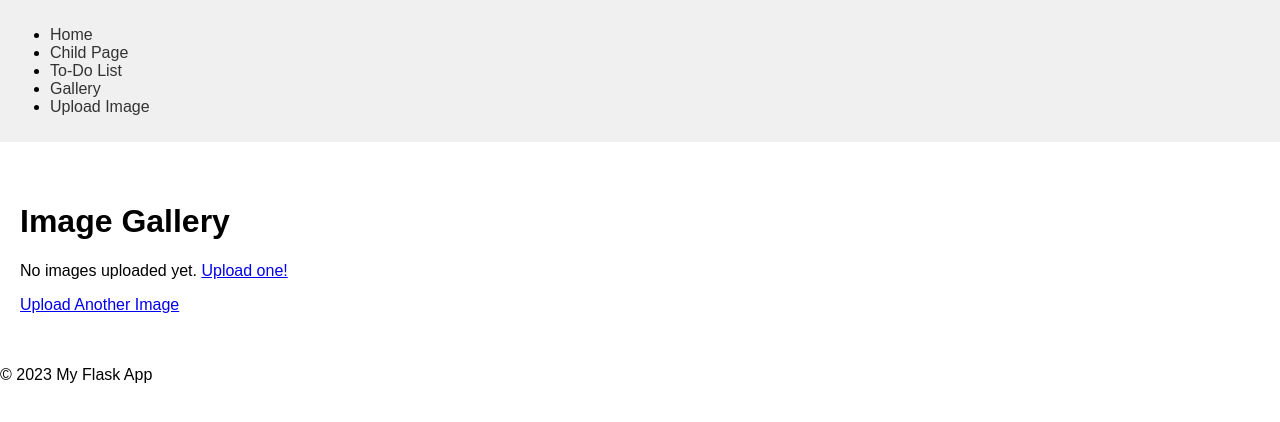
After one commit to jonnygiger/webshowcase, a Flask app: page /gallery in a window 1280 px wide. The commit adds this page. Shown: the top 422 px of the page. Run offline with Flask 2, Linux system fonts and the light colour scheme.

Commit message:
feat: Add image gallery feature
This commit introduces a new image gallery feature to the Flask application.

The image gallery allows you to upload images (PNG, JPG, JPEG, GIF)
which are then displayed on a gallery page. This feature demonstrates
several Flask functionalities, including:
- File uploads and validation
- Serving static files from a designated upload folder
- Secure filename handling
- Dynamic routing for displaying images
- Templating for the upload form and gallery view
- Flash messages for user feedback
- Application configuration for upload settings

Key changes:
- Added new routes: `/gallery/upload`, `/gallery`, and `/uploads/<filename>`.
- Created new templates: `upload_image.html` and `gallery.html`.
- Configured an `uploads` directory for storing images (added to .gitignore).
- Updated `base.html` with navigation links to the gallery.
- Added comprehensive unit tests for the new functionality, ensuring
  proper handling of uploads, errors, and gallery display.
- Updated `README.md` with documentation for the image gallery feature.
- Added basic CSS styling for the gallery and navigation elements.

```diff
--- a/app.py
+++ b/app.py
@@ -1,7 +1,19 @@
-from flask import Flask, render_template, request, session, redirect, url_for
+import os
+from flask import Flask, render_template, request, session, redirect, url_for, flash, send_from_directory
+from werkzeug.utils import secure_filename
 
 app = Flask(__name__)
 app.config['SECRET_KEY'] = 'supersecretkey'
+app.config['UPLOAD_FOLDER'] = os.path.join(app.root_path, 'uploads')
+app.config['ALLOWED_EXTENSIONS'] = {'png', 'jpg', 'jpeg', 'gif'}
+
+# Ensure the upload folder exists
+if not os.path.exists(app.config['UPLOAD_FOLDER']):
+    os.makedirs(app.config['UPLOAD_FOLDER'])
+
+def allowed_file(filename):
+    return '.' in filename and \
+           filename.rsplit('.', 1)[1].lower() in app.config['ALLOWED_EXTENSIONS']
 
 @app.route('/')
 def hello_world():
@@ -33,5 +45,38 @@ def clear_todos():
     session.pop('todos', None)
     return redirect(url_for('todo'))
 
+@app.route('/gallery/upload', methods=['GET', 'POST'])
+def upload_image():
+    if request.method == 'POST':
+        if 'file' not in request.files:
+            flash('No file part', 'error')
+            return redirect(request.url)
+        file = request.files['file']
+        if file.filename == '':
+            flash('No selected file', 'error')
+            return redirect(request.url)
+        if file and allowed_file(file.filename):
+            filename = secure_filename(file.filename)
+            file.save(os.path.join(app.config['UPLOAD_FOLDER'], filename))
+            flash('Image successfully uploaded!', 'success')
+            return redirect(url_for('gallery')) # Redirect to gallery page
+        else:
+            flash('Allowed image types are png, jpg, jpeg, gif', 'error')
+            return redirect(request.url)
+    return render_template('upload_image.html')
+
+@app.route('/uploads/<filename>')
+def uploaded_file(filename):
+    return send_from_directory(app.config['UPLOAD_FOLDER'], filename)
+
+@app.route('/gallery')
+def gallery():
+    image_files = []
+    if os.path.exists(app.config['UPLOAD_FOLDER']):
+        for filename in os.listdir(app.config['UPLOAD_FOLDER']):
+            if allowed_file(filename): # Use the existing allowed_file function
+                image_files.append(filename)
+    return render_template('gallery.html', images=image_files)
+
 if __name__ == '__main__':
     app.run(debug=True)
--- a/static/style.css
+++ b/static/style.css
@@ -1,58 +1,70 @@
-/* Basic styling for the app */
+/* Minimal styling for navigation and gallery for better presentation */
+/* Add to static/style.css */
+
+/* Basic Navigation Styling */
+nav {
+    background-color: #f0f0f0;
+    padding: 10px;
+    margin-bottom: 20px;
+}
+nav a {
+    margin-right: 15px;
+    text-decoration: none;
+    color: #333;
+}
+nav a:hover {
+    text-decoration: underline;
+}
+
+/* Flash Messages Styling (if not already present) */
+.flashes {
+    list-style-type: none;
+    padding: 0;
+}
+.flashes li {
+    padding: 10px;
+    margin-bottom: 10px;
+    border-radius: 5px;
+}
+.flashes li.success {
+    background-color: #d4edda;
+    color: #155724;
+    border: 1px solid #c3e6cb;
+}
+.flashes li.error {
+    background-color: #f8d7da;
+    color: #721c24;
+    border: 1px solid #f5c6cb;
+}
+
+/* Gallery Grid Styling */
+.gallery-grid {
+    display: grid;
+    grid-template-columns: repeat(auto-fill, minmax(150px, 1fr)); /* Responsive grid */
+    gap: 10px;
+}
+.gallery-item img {
+    width: 100%;
+    height: auto;
+    border: 1px solid #ddd;
+    border-radius: 4px;
+}
+
+/* General body/container styling */
 body {
-    font-family: sans-serif;
+    font-family: Arial, sans-serif;
     margin: 0;
     padding: 0;
-    background-color: #f4f4f4;
+    background-color: #fff;
+}
+.container {
+    padding: 20px;
+}
+.page-title { /* From index.html, ensure it's styled if used elsewhere */
     color: #333;
 }
-
-header {
-    background-color: #333;
-    color: #fff;
-    padding: 1em 0;
+.content-box { /* From index.html */
+    background-color: #f9f9f9;
+    padding: 15px;
+    border-radius: 5px;
 }
-
-nav ul {
-    list-style-type: none;
-    padding: 0;
-    text-align: center;
-}
-
-nav ul li {
-    display: inline;
-    margin-right: 20px;
-}
-
-nav ul li a {
-    color: #fff;
-    text-decoration: none;
-}
-
-main {
-    padding: 20px;
-    text-align: center;
-}
-
-footer {
-    background-color: #333;
-    color: #fff;
-    text-align: center;
-    padding: 1em 0;
-    position: fixed;
-    bottom: 0;
-    width: 100%;
-}
-
-.page-title {
-    color: #4CAF50; /* Green */
-}
-
-.content-box {
-    background-color: #fff;
-    border: 1px solid #ddd;
-    padding: 15px;
-    margin-top: 20px;
-    border-radius: 5px;
-    box-shadow: 0 2px 4px rgba(0,0,0,0.1);
-}
--- a/templates/base.html
+++ b/templates/base.html
@@ -13,13 +13,17 @@
                 <li><a href="{{ url_for('hello_world') }}">Home</a></li>
                 <li><a href="{{ url_for('child') }}">Child Page</a></li>
                 <li><a href="{{ url_for('todo') }}">To-Do List</a></li>
+                <li><a href="{{ url_for('gallery') }}">Gallery</a></li>
+                <li><a href="{{ url_for('upload_image') }}">Upload Image</a></li>
             </ul>
         </nav>
     </header>
 
     <main>
-        {% block content %}
-        {% endblock %}
+        <div class="container">
+            {% block content %}
+            {% endblock %}
+        </div>
     </main>
 
     <footer>
--- /dev/null
+++ b/templates/gallery.html
@@ -0,0 +1,29 @@
+{% extends "base.html" %}
+
+{% block title %}Image Gallery{% endblock %}
+
+{% block content %}
+    <h1>Image Gallery</h1>
+    {% with messages = get_flashed_messages(with_categories=true) %}
+        {% if messages %}
+            <ul class="flashes">
+            {% for category, message in messages %}
+                <li class="{{ category }}">{{ message }}</li>
+            {% endfor %}
+            </ul>
+        {% endif %}
+    {% endwith %}
+
+    {% if images %}
+        <div class="gallery-grid">
+            {% for image_filename in images %}
+                <div class="gallery-item">
+                    <img src="{{ url_for('uploaded_file', filename=image_filename) }}" alt="{{ image_filename }}">
+                </div>
+            {% endfor %}
+        </div>
+    {% else %}
+        <p>No images uploaded yet. <a href="{{ url_for('upload_image') }}">Upload one!</a></p>
+    {% endif %}
+    <p><a href="{{ url_for('upload_image') }}">Upload Another Image</a></p>
+{% endblock %}
```
Also changed, not shown: templates/upload_image.html (added, +26 -0 lines), tests/test_app.py (+174 -75 lines), README.md, 1 other file.
